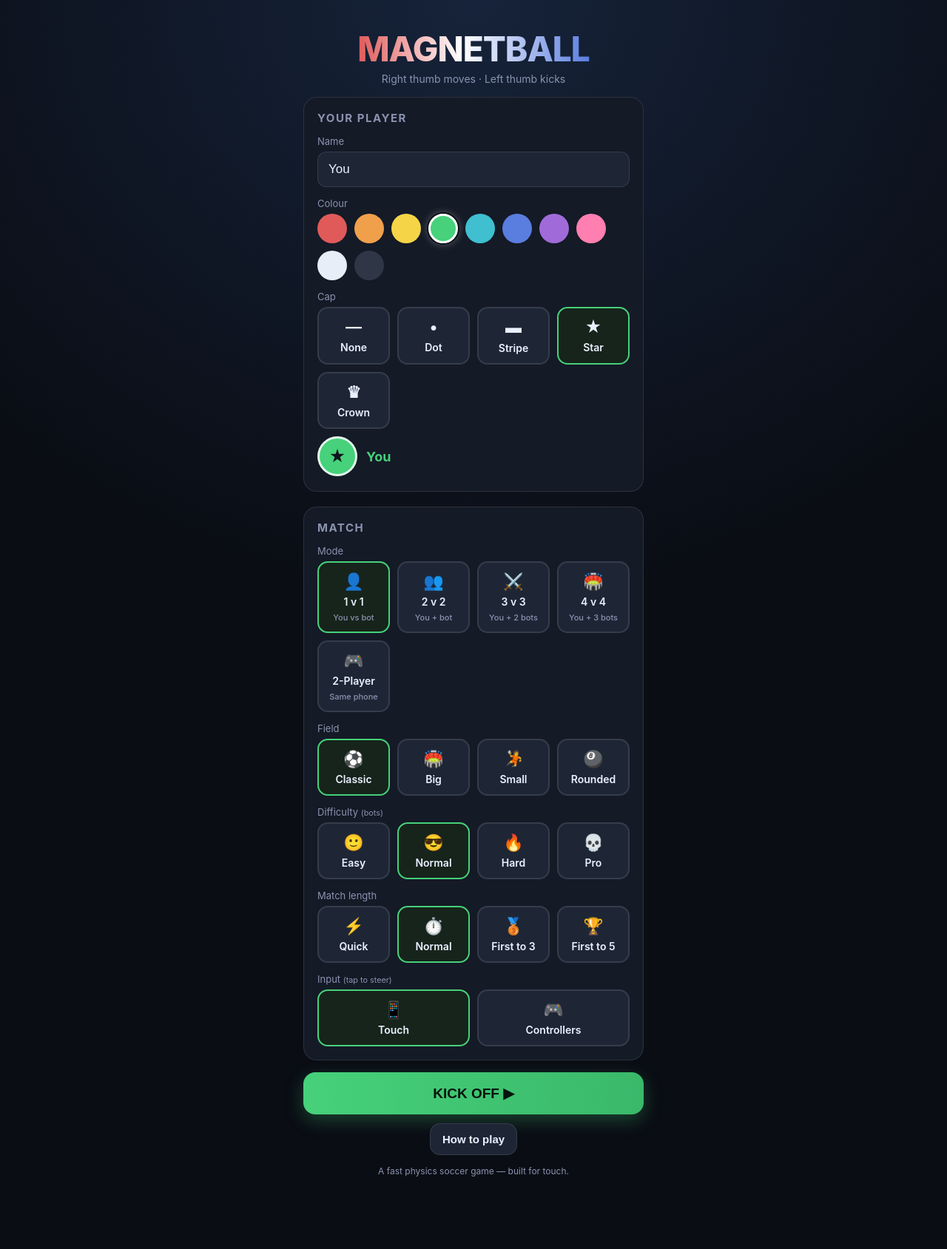
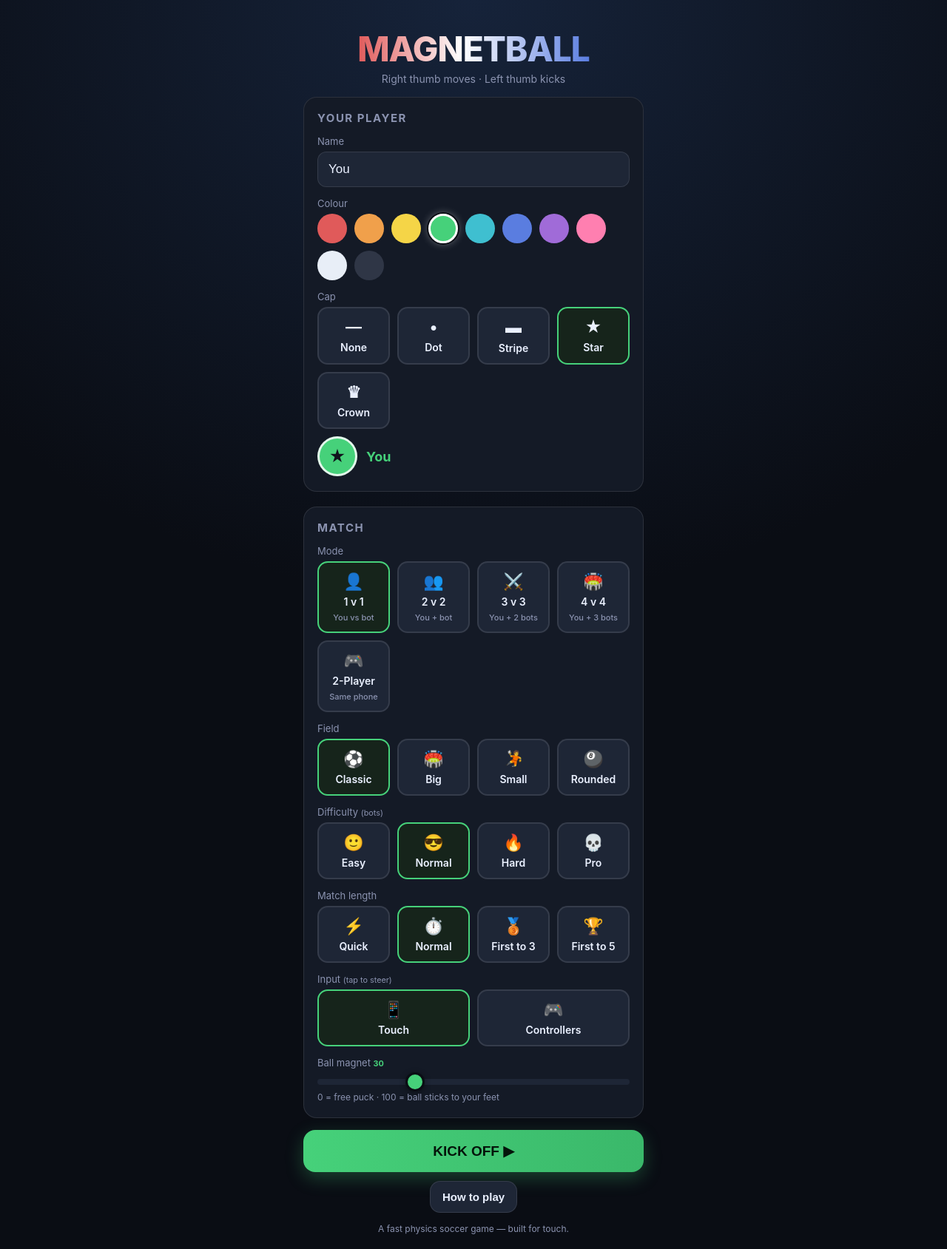
Before and after one commit to AmmarRica/AmmarRica.github.io, a Jekyll site: the page magnetball/index.html, which Jekyll copies as it is, in a window 1280 px wide. Shown: the whole page at 74% size. Built offline with Jekyll 4.4.1, drawn with Linux system fonts in a browser that asks for light colours.

Commit message:
Add a 0–100 Ball Magnet setting
Magnetball now earns its name with an adjustable magnet that controls how
strongly the ball is held to your feet:

- New slider in match setup, 0–100 (default 30), saved to localStorage and
  applied live if a match is already running.
- 0 = free puck (no pull at all); higher values spring the ball toward a
  point just ahead of your feet and ease its velocity toward yours, so it
  carries with you and stays glued through turns.
- A kick is a big one-shot impulse that easily overpowers the pull, so
  shooting still sends the ball flying even at full magnet.

Verified headless: at 100 the ball follows through a hard turn (gap ~28)
while at 0 it's left behind (gap ~77); a kick at magnet 100 still launches
the ball ~230 units away; no console errors.

Co-Authored-By: Claude Opus 4.8 <noreply@anthropic.com>
Claude-Session: https://claude.ai/code/session_01JrdEhKE19tRrYe8xd7p6Hr

```diff
--- a/magnetball/index.html
+++ b/magnetball/index.html
@@ -68,6 +68,22 @@
     .card h2 { font-size: 15px; text-transform: uppercase; letter-spacing: 1.5px; color: var(--muted); margin-bottom: 14px; font-weight: 700; }
 
     label.field { display: block; font-size: 13px; color: var(--muted); margin: 0 0 6px; }
+
+    input[type=range].slider {
+      -webkit-appearance: none; appearance: none;
+      width: 100%; height: 8px; border-radius: 999px; outline: none;
+      background: var(--panel-2); margin: 6px 0 2px; cursor: pointer;
+    }
+    input[type=range].slider::-webkit-slider-thumb {
+      -webkit-appearance: none; appearance: none; width: 26px; height: 26px;
+      border-radius: 50%; background: var(--accent); border: 3px solid var(--bg);
+      box-shadow: 0 2px 8px rgba(0,0,0,.4); cursor: pointer;
+    }
+    input[type=range].slider::-moz-range-thumb {
+      width: 26px; height: 26px; border-radius: 50%; background: var(--accent);
+      border: 3px solid var(--bg); cursor: pointer;
+    }
+
     input[type=text] {
       width: 100%; background: var(--panel-2); border: 1px solid var(--line);
       color: var(--text); border-radius: 12px; padding: 13px 14px; font-size: 17px; outline: none;
@@ -220,6 +236,10 @@
       <div style="height:14px"></div>
       <label class="field">Input <small id="padInfo" style="color:var(--muted)"></small></label>
       <div class="opts" id="controllers"></div>
+      <div style="height:14px"></div>
+      <label class="field">Ball magnet <small id="magVal" style="color:var(--accent); font-weight:700">30</small></label>
+      <input id="magnet" class="slider" type="range" min="0" max="100" step="5" value="30" />
+      <div class="hint" style="text-align:left; margin-top:4px">0 = free puck · 100 = ball sticks to your feet</div>
     </div>
 
     <button class="primary" id="playBtn">KICK OFF ▶</button>
@@ -234,7 +254,7 @@
       <p><b>🎯 Goal.</b> Push the ball into the opponent's net. Most goals before the clock runs out wins.</p>
       <p style="margin-top:12px"><b>🕹️ Move.</b> Touch and drag anywhere on the <b>right</b> half — a joystick appears under your thumb. Drag to steer; further = faster.</p>
       <p style="margin-top:12px"><b>👟 Kick.</b> Hold the <b>KICK</b> pad (bottom-left) with your other thumb. You kick the instant you touch the ball, once per press — release and press again to kick again.</p>
-      <p style="margin-top:12px"><b>⚡ Dribble.</b> Nudge the ball along with your body as you run, then tap KICK to fire it — it plays like a free puck, so keep it in front of you.</p>
+      <p style="margin-top:12px"><b>⚡ Dribble.</b> Nudge the ball along with your body as you run, then tap KICK to fire it. Turn up the <b>Ball Magnet</b> in setup (0–100) to make the ball stick to your feet for easier carrying; 0 plays like a free puck.</p>
       <p style="margin-top:12px"><b>👥 2-Player.</b> Lay the phone flat between you. Player 1 uses the bottom controls, Player 2 the top (rotated) controls.</p>
       <p style="margin-top:12px"><b>🎮 Controllers.</b> Set <b>Input</b> to Controllers and connect gamepads (press a button to wake them). Each pad takes a seat — you first, then an opponent, then a teammate — so 2 pads is 1v1, 8 pads is a full 4v4. Left stick moves, <b>A / RT</b> kicks. Empty seats stay bots.</p>
     </div>
@@ -323,7 +343,7 @@ const POST   = { r:8,  invMass:0.0, bCoef:0.55 };
 
 // ---------- State
 let profile = loadProfile();
-let sel = { mode:'1v1', field:'classic', diff:'normal', length:'5', controllers:'off' };
+let sel = { mode:'1v1', field:'classic', diff:'normal', length:'5', controllers:'off', magnet:30 };
 
 let cv = document.getElementById('game');
 let ctx = cv.getContext('2d');
@@ -405,6 +425,16 @@ buildOpts('fields', FIELDS, 'field');
 buildOpts('diffs', DIFF, 'diff');
 buildOpts('lengths', LENGTHS, 'length');
 buildOpts('controllers', CONTROLLERS, 'controllers');
+
+// Ball-magnet slider (0..100). Applies live if a match is already running.
+const magEl = $('magnet'), magValEl = $('magVal');
+magEl.value = sel.magnet; magValEl.textContent = sel.magnet;
+magEl.oninput = () => {
+  sel.magnet = +magEl.value; saveSel();
+  magValEl.textContent = sel.magnet;
+  if (world) world.magnet = sel.magnet;
+};
+
 updatePreview();
 updatePadInfo();
 
@@ -490,6 +520,7 @@ function startMatch(){
 
   world = {
     field, mode, len, diff: DIFF[sel.diff],
+    magnet: sel.magnet,
     players,
     ball: { x:0, y:0, vx:0, vy:0, r:BALL.r, invMass:BALL.invMass, bCoef:BALL.bCoef, damp:BALL.damp, isBall:true },
     posts: [],
@@ -761,8 +792,23 @@ function handleBallControl(w, p, ball, ballFrozen){
     }
   }
   if (!p.kick) p.kickUsed = false;
-  // No ball "stickiness" — the ball is only ever moved by real collisions and
-  // kicks, so it pushes off your body like a free puck rather than clinging.
+
+  // Ball magnet: an optional pull that holds the ball to your feet. Strength is
+  // the match's 0..100 setting (0 = free puck, no pull). While not kicking and
+  // the ball is near, spring it toward a point just ahead of the player and ease
+  // its velocity toward the player's so it travels along as you dribble. A kick
+  // is a big one-shot impulse that easily overpowers the pull, so shooting still
+  // sends the ball flying even at full magnet.
+  const mag = (w.magnet||0) / 100;
+  if (mag > 0 && !ballFrozen && !p.kick && dist < sum + 18){
+    let fx=p.faceX, fy=p.faceY; const fl=Math.hypot(fx,fy)||1; fx/=fl; fy/=fl;
+    const hold = sum + 1;                       // rest just in front of the feet
+    const tx = p.x + fx*hold, ty = p.y + fy*hold;
+    const k = mag * 0.14;
+    ball.vx += (tx - ball.x) * k;  ball.vy += (ty - ball.y) * k;
+    ball.vx += (p.vx - ball.vx) * mag * 0.10;   // carry the ball with you
+    ball.vy += (p.vy - ball.vy) * mag * 0.10;
+  }
 }
 
 // Elastic disc-disc collision weighted by inverse mass.
```
